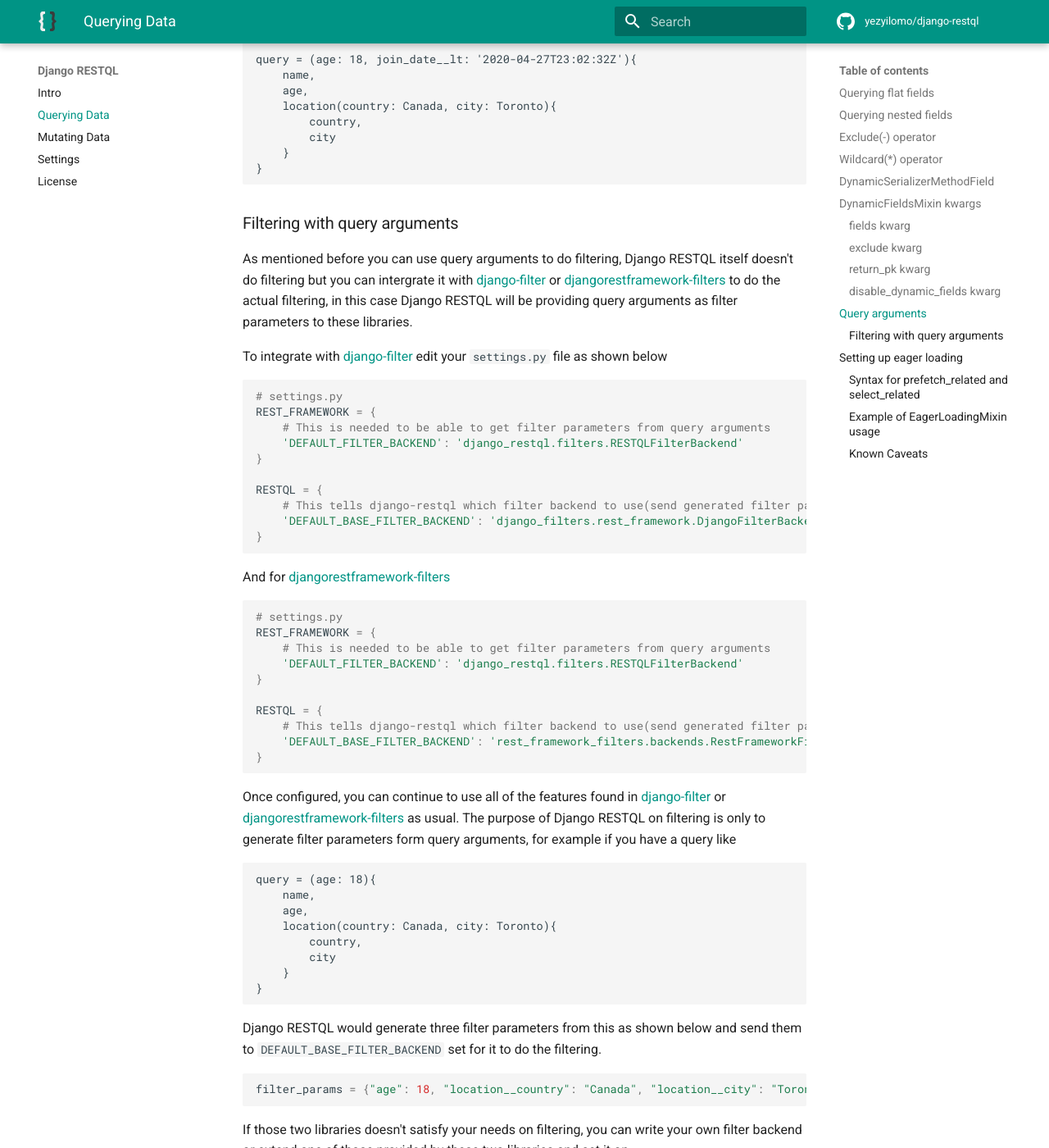
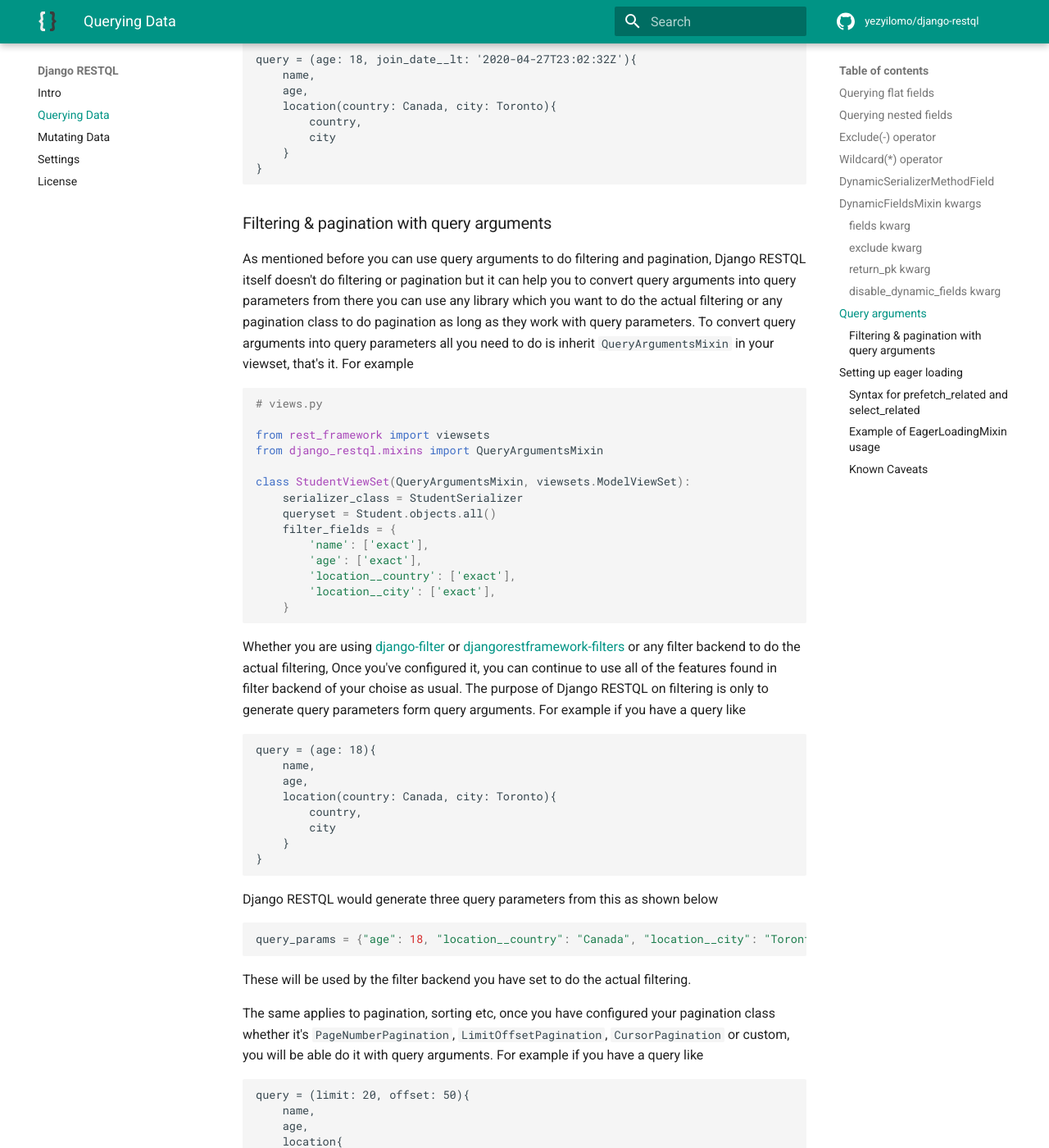
Before and after one commit to yezyilomo/django-restql, an MkDocs documentation site: the page built from docs/querying_data.md, in a window 1280 px wide and 1400 px high, scrolled down 12111 px. Shown: the whole window at 82% size. Built offline with MkDocs 1.6.1 and Material for MkDocs 9.7.7, drawn with Linux system fonts in a browser that asks for light colours; comment, search, counter and statistics services are not loaded; some of the changed text lies outside the part shown.

Commit message:
:pencil:Add documentation for QueryArgumentsMixin

````diff
--- a/docs/querying_data.md
+++ b/docs/querying_data.md
@@ -506,7 +506,7 @@
 
 
 ## Query arguments
-Just like GraphQL, Django RESTQL allows you to pass arguments on nested fields. These arguments can be used to do filtering, sorting and other stuffs that you like them to do. Below is a syntax for passing arguments
+Just like GraphQL, Django RESTQL allows you to pass arguments on nested fields. These arguments can be used to do filtering, pagination, sorting and other stuffs that you like them to do. Below is a syntax for passing arguments
 
 ```
 query = (age: 18){
@@ -534,38 +534,28 @@
 ```
 
 
-### Filtering with query arguments
-As mentioned before you can use query arguments to do filtering, Django RESTQL itself doesn't do filtering but you can intergrate it with [django-filter](https://github.com/carltongibson/django-filter) or [djangorestframework-filters](https://github.com/philipn/django-rest-framework-filters) to do the actual filtering, in this case Django RESTQL will be providing query arguments as filter parameters to these libraries.
+### Filtering & pagination with query arguments
+As mentioned before you can use query arguments to do filtering and pagination, Django RESTQL itself doesn't do filtering or pagination but it can help you to convert query arguments into query parameters from there you can use any library which you want to do the actual filtering or any pagination class to do pagination as long as they work with query parameters. To convert query arguments into query parameters all you need to do is inherit `QueryArgumentsMixin` in your viewset, that's it. For example
 
-To integrate with [django-filter](https://github.com/carltongibson/django-filter) edit your `settings.py` file as shown below
 ```py
-# settings.py
-REST_FRAMEWORK = {
-    # This is needed to be able to get filter parameters from query arguments
-    'DEFAULT_FILTER_BACKEND': 'django_restql.filters.RESTQLFilterBackend'
-}
+# views.py
 
-RESTQL = {
-    # This tells django-restql which filter backend to use(send generated filter parameters to)
-    'DEFAULT_BASE_FILTER_BACKEND': 'django_filters.rest_framework.DjangoFilterBackend'
-}
+from rest_framework import viewsets
+from django_restql.mixins import QueryArgumentsMixin
+
+class StudentViewSet(QueryArgumentsMixin, viewsets.ModelViewSet):
+	serializer_class = StudentSerializer
+	queryset = Student.objects.all()
+	filter_fields = {
+		'name': ['exact'],
+		'age': ['exact'],
+		'location__country': ['exact'],
+        'location__city': ['exact'],
+	}
 ```
 
-And for [djangorestframework-filters](https://github.com/philipn/django-rest-framework-filters)
-```py
-# settings.py
-REST_FRAMEWORK = {
-    # This is needed to be able to get filter parameters from query arguments
-    'DEFAULT_FILTER_BACKEND': 'django_restql.filters.RESTQLFilterBackend'
-}
+Whether you are using [django-filter](https://github.com/carltongibson/django-filter) or [djangorestframework-filters](https://github.com/philipn/django-rest-framework-filters) or any filter backend to do the actual filtering, Once you've configured it, you can continue to use all of the features found in filter backend of your choise as usual. The purpose of Django RESTQL on filtering is only to generate query parameters form query arguments. For example if you have a query like
 
-RESTQL = {
-    # This tells django-restql which filter backend to use(send generated filter parameters to)
-    'DEFAULT_BASE_FILTER_BACKEND': 'rest_framework_filters.backends.RestFrameworkFilterBackend'
-}
-```
-
-Once configured, you can continue to use all of the features found in [django-filter](https://github.com/carltongibson/django-filter) or [djangorestframework-filters](https://github.com/philipn/django-rest-framework-filters) as usual. The purpose of Django RESTQL on filtering is only to generate filter parameters form query arguments, for example if you have a query like
 ```
 query = (age: 18){
     name,
@@ -577,12 +567,31 @@
 }
 ```
 
-Django RESTQL would generate three filter parameters from this as shown below and send them to `DEFAULT_BASE_FILTER_BACKEND` set for it to do the filtering.
+Django RESTQL would generate three query parameters from this as shown below
 ```py
-filter_params = {"age": 18, "location__country": "Canada", "location__city": "Toronto"}
+query_params = {"age": 18, "location__country": "Canada", "location__city": "Toronto"}
 ```
+These will be used by the filter backend you have set to do the actual filtering.
 
-If those two libraries doesn't satisfy your needs on filtering, you can write your own filter backend or extend one of those provided by these two libraries and set it on `DEFAULT_BASE_FILTER_BACKEND`.
+The same applies to pagination, sorting etc, once you have configured your pagination class whether it's `PageNumberPagination`, `LimitOffsetPagination`, `CursorPagination` or custom, you will be able do it with query arguments. For example if you have a query like
+
+```
+query = (limit: 20, offset: 50){
+    name,
+    age,
+    location{
+        country,
+        city
+    }
+}
+
+Django RESTQL would generate two query parameters from this as shown below
+```py
+query_params = {"limit": 20, "offset": 50}
+```
+These will be used by pagination class you have set to do the actual pagination.
+
+So to use query arguments as query parameters all you need to do is inherit `QueryArgumentsMixin` to your viewset to convert query arguments into query parameters, from there you can use whatever you want to use to accomplish whatever with those generated query parameters.
 
 
 ## Setting up eager loading
````
Also changed, not shown: docs/settings.md (+0 -4 lines).
